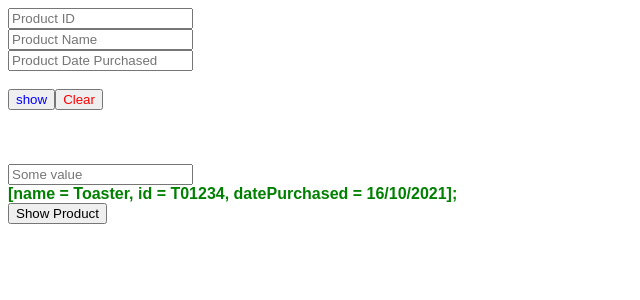
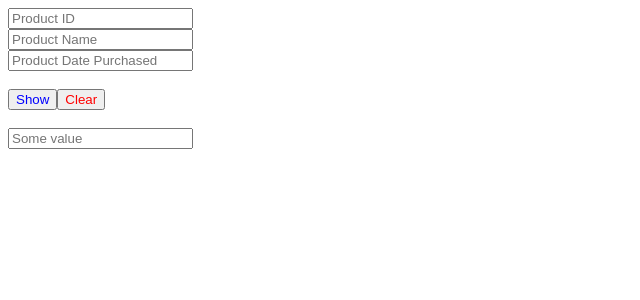
Before and after one commit to ramos11/react-activities, a React (Create React App) app: page / in a window 1280 px wide. Shown: the top 300 px of the page, without its empty margins (0-640 px from the left). Built offline with nearby package versions, Linux system fonts and the light colour scheme.

Commit message:
3 files modified

```diff
--- a/src/App.js
+++ b/src/App.js
@@ -3,10 +3,10 @@ import "./style.css";
 import Product from './Product.js';
 import ProductPanel from './ProductPanel.js';
 
-const name1 = "Toaster";
-const id1 = "T01234";
-const datePurchased1 = "16/10/2021";
-const price1 = "£20.00";
+// const name1 = "Toaster";
+// const id1 = "T01234";
+// const datePurchased1 = "16/10/2021";
+// const price1 = "£20.00";
 
 // function Product(props){
 //   return(
@@ -20,18 +20,20 @@ const price1 = "£20.00";
 //   return nm + ", " + id + ", " + date + ", " + pr;
 // }
 
-function clickHandler(){
-  window.alert(toString(name1, id1, datePurchased1, price1))
-}
+// function clickHandler(){
+//   window.alert(toString(name1, id1, datePurchased1, price1))
+// }
 
 function App() {
   return (
     <div>
       <ProductPanel/>
-      <Product name={name1} id={id1} datePurchased={datePurchased1} price={price1}/>
-      <button onClick={clickHandler}>
+      {/* <Product/> */}
+      {/* <Product name={name1} id={id1} datePurchased={datePurchased1} price={price1}/> */}
+      {/* <br/> */}
+      {/* <button onClick={showClickHandler}>
         Show Product
-      </button>
+      </button> */}
     </div>
   );
 }
--- a/src/Product.js
+++ b/src/Product.js
@@ -4,7 +4,7 @@ import React from 'react';
 function Product (prop) {
 
     function toString(prop){
-        return "[" + "name = "+ prop.name+ ", id = "+prop.id+ ", datePurchased = "+prop.datePurchased +"]";
+        return "[" + "name = "+ prop.productName+ ", id = "+prop.productId+ ", datePurchased = "+prop.productDatePurchased +"]";
     }
 
     return (
--- a/src/ProductPanel.js
+++ b/src/ProductPanel.js
@@ -5,14 +5,11 @@ import React from 'react';
 function ProductPanel(){
 
     const [productId, setProductId] = React.useState('');
-
     const [productName, setProductName] = React.useState('');
-
     const [productDatePurchased, setProductDatePurchased] = React.useState('');
 
     function showClickHandler () {
         window.alert("[" + "id = "+ productId + ", name = "+productName+ ", datePurchased = "+ productDatePurchased +"]");
-
     }
 
     function clearClickHandler () {
@@ -20,35 +17,24 @@ function ProductPanel(){
         setProductName('');
         setProductDatePurchased('');
     }
-
     return(
         <div>
+            <input placeholder="Product ID" value={productId}  onChange = { e => setProductId(e.target.value)}  ></input>
+            <br/>
+            <input placeholder="Product Name" value={productName}  onChange = { e => setProductName(e.target.value)}  ></input>
+            <br/>
+            <input placeholder="Product Date Purchased" value={productDatePurchased}  onChange = { e =>
 
-            <input placeholder="Product ID" value={productId}  onChange = { e => setProductId(e.target.value)}  ></input>
-
-            <br/>
-
-            <input placeholder="Product Name" value={productName}  onChange = { e => setProductName(e.target.value)}  ></input>
-
-            <br/>
-
-            <input placeholder="Product Date Purchased" value={productDatePurchased}  onChange = { e => setProductDatePurchased(e.target.value)}  ></input>
-
-            <br/>
-
-            <br/>
-
-            <button style={{color:"blue"}} onClick={showClickHandler}>show</button>
-
+            setProductDatePurchased(e.target.value)}  ></input>
+            <br/><br/>
+            <button style={{color:"blue"}} onClick={showClickHandler}>Show</button>
             <button style={{color:"red"}} onClick={clearClickHandler}>Clear</button>
-
-            <br/><br/><br/><br/>
+            <br/><br/>
 
             <input placeholder="Some value"></input>
 
         </div>
     );
-
 }
 
 export default ProductPanel;
```
